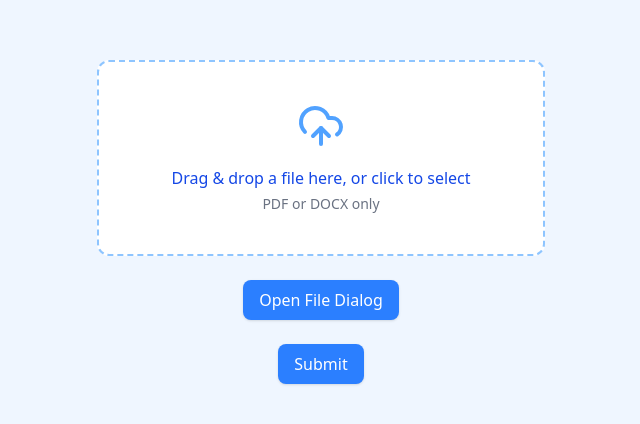
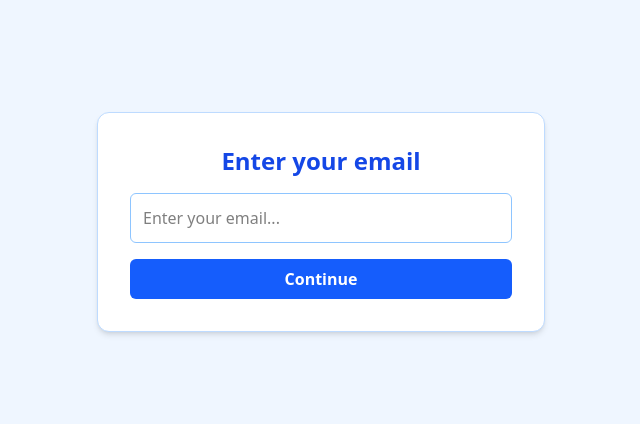
Before and after one commit to nadiia-dev/aws_file_upload, a React (Vite) app in the folder client/: page /register in a window 1280 px wide. Shown: the part 178-602 px from the top of the page, without its empty margins (319-959 px from the left). Built offline with nearby package versions, Linux system fonts and the light colour scheme.

Commit message:
add register page

```diff
--- a/client/package.json
+++ b/client/package.json
@@ -17,6 +17,7 @@
     "react": "^19.1.0",
     "react-dom": "^19.1.0",
     "react-dropzone": "^14.3.8",
+    "react-router-dom": "^7.6.2",
     "react-toastify": "^11.0.5",
     "tailwindcss": "^4.1.10",
     "zod": "^3.25.64"
--- a/client/src/App.tsx
+++ b/client/src/App.tsx
@@ -1,27 +1,30 @@
-import UploadInput from "./components/UploadInput";
+import { createBrowserRouter, RouterProvider } from "react-router-dom";
+import { ToastContainer } from "react-toastify";
+import Upload from "./pages/Upload";
+import Register from "./pages/Register";
 
 function App() {
+  const router = createBrowserRouter([
+    {
+      path: "/",
+      id: "root",
+      children: [
+        {
+          path: "/register",
+          element: <Register />,
+        },
+        {
+          path: "/upload",
+          element: <Upload />,
+        },
+      ],
+    },
+  ]);
   return (
-    <div className="min-h-screen flex items-center justify-center bg-blue-50 px-4">
-      <form
-        className="max-w-md w-full flex flex-col space-y-6 justify-center"
-        onSubmit={(e) => {
-          e.preventDefault();
-
-          const formData = new FormData(e.currentTarget);
-          const file = formData.get("my-file");
-          console.log(file);
-        }}
-      >
-        <UploadInput name="my-file" required />
-        <button
-          type="submit"
-          className="bg-blue-500 hover:bg-blue-600 text-white px-4 py-2 rounded-lg shadow-sm transition self-center"
-        >
-          Submit
-        </button>
-      </form>
-    </div>
+    <>
+      <RouterProvider router={router} />
+      <ToastContainer />
+    </>
   );
 }
 
--- /dev/null
+++ b/client/src/pages/Register.tsx
@@ -0,0 +1,40 @@
+import { useNavigate } from "react-router-dom";
+
+const Register = () => {
+  const navigate = useNavigate();
+  const handleSubmit = (e: React.FormEvent<HTMLFormElement>) => {
+    e.preventDefault();
+    const form = e.currentTarget;
+    const email = (form.elements.namedItem("email") as HTMLInputElement).value;
+    localStorage.setItem("userEmail", email);
+    navigate("/upload");
+  };
+
+  return (
+    <div className="min-h-screen flex items-center justify-center bg-blue-50">
+      <form
+        onSubmit={handleSubmit}
+        className="bg-white shadow-md rounded-xl p-8 w-full max-w-md flex flex-col gap-4 border border-blue-200"
+      >
+        <h2 className="text-2xl font-semibold text-blue-700 text-center">
+          Enter your email
+        </h2>
+        <input
+          type="email"
+          name="email"
+          placeholder="Enter your email..."
+          required
+          className="p-3 border border-blue-300 rounded-md focus:outline-none focus:ring-2 focus:ring-blue-400"
+        />
+        <button
+          type="submit"
+          className="bg-blue-600 hover:bg-blue-700 text-white font-semibold py-2 rounded-md transition"
+        >
+          Continue
+        </button>
+      </form>
+    </div>
+  );
+};
+
+export default Register;
--- /dev/null
+++ b/client/src/pages/Upload.tsx
@@ -0,0 +1,30 @@
+import UploadInput from "../components/UploadInput";
+
+const Upload = () => {
+  const handleSubmit = (e: React.FormEvent<HTMLFormElement>) => {
+    e.preventDefault();
+
+    const formData = new FormData(e.currentTarget);
+    const file = formData.get("my-file");
+    console.log(file);
+  };
+
+  return (
+    <div className="min-h-screen flex items-center justify-center bg-blue-50 px-4">
+      <form
+        className="max-w-md w-full flex flex-col space-y-6 justify-center"
+        onSubmit={handleSubmit}
+      >
+        <UploadInput name="my-file" required />
+        <button
+          type="submit"
+          className="bg-blue-500 hover:bg-blue-600 text-white px-4 py-2 rounded-lg shadow-sm transition self-center"
+        >
+          Submit
+        </button>
+      </form>
+    </div>
+  );
+};
+
+export default Upload;
```
Also changed, not shown: 1 other file (tests, documents, lock files or other folders).
